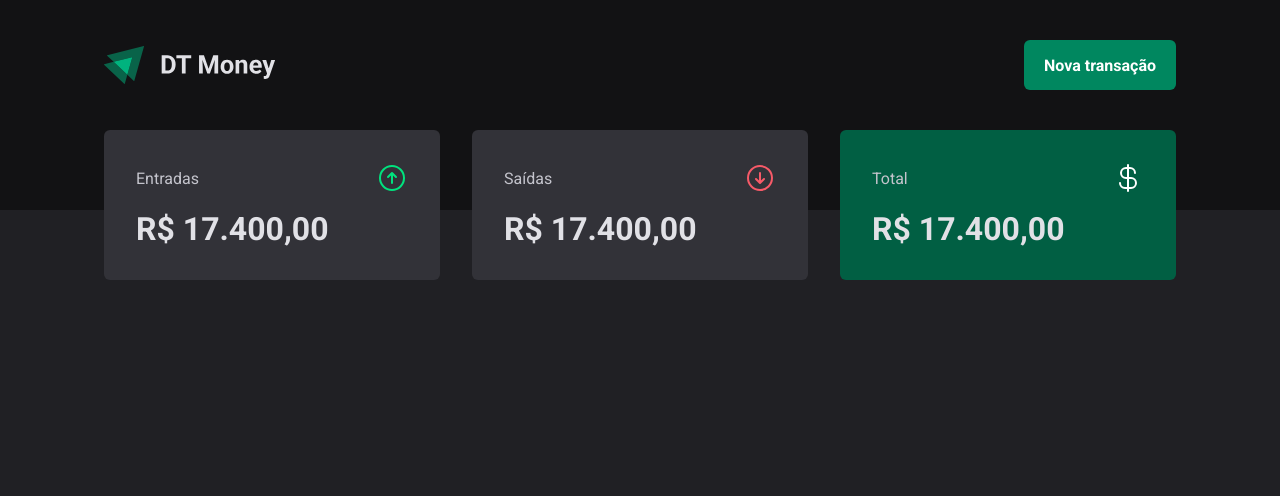
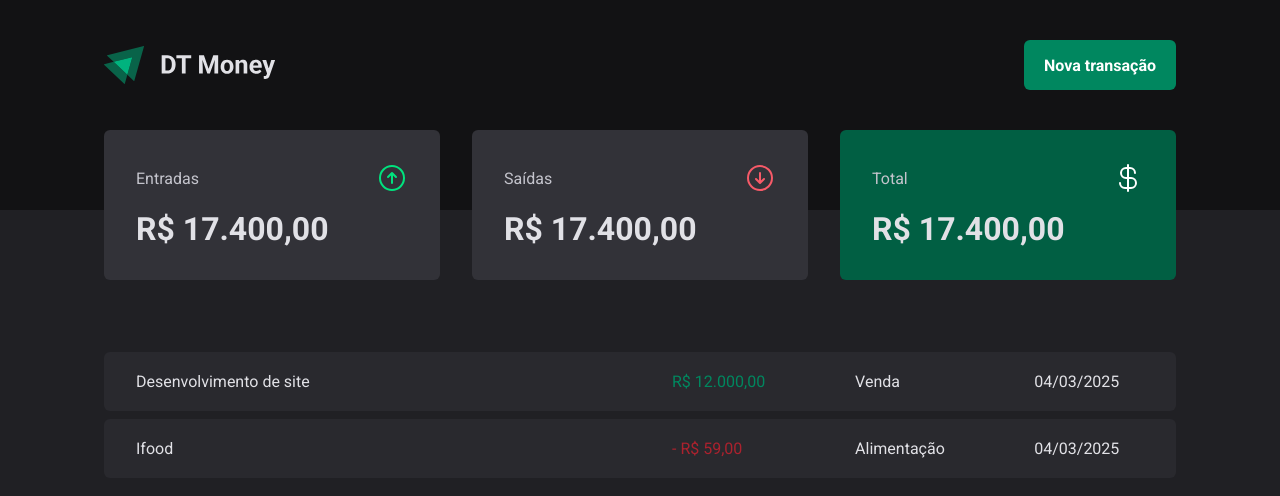
Before and after one commit to gabrielamenezes/dt-money, a React (Vite) app: page / in a window 1280 px wide. Shown: the top 496 px of the page. Built offline with nearby package versions, Linux system fonts and the light colour scheme.

Commit message:
feat: implement Transactions page with styled components and transaction table

```diff
--- a/src/pages/Transactions/index.tsx
+++ b/src/pages/Transactions/index.tsx
@@ -1,11 +1,39 @@
 import { Header } from "../../components/Header";
 import { Summary } from "../../components/Summary";
+import {
+  PriceHighlight,
+  TransactionsContainer,
+  TransactionsTable,
+} from "./style";
 
 export function Transactions() {
   return (
-    <>
+    <div>
       <Header />
       <Summary />
-    </>
+
+      <TransactionsContainer>
+        <TransactionsTable>
+          <tbody>
+            <tr>
+              <td width="50%">Desenvolvimento de site</td>
+              <td>
+                <PriceHighlight variant="income">R$ 12.000,00</PriceHighlight>
+              </td>
+              <td>Venda</td>
+              <td>04/03/2025</td>
+            </tr>
+            <tr>
+              <td width="50%">Ifood</td>
+              <td>
+                <PriceHighlight variant="outcome">- R$ 59,00</PriceHighlight>
+              </td>
+              <td>Alimentação</td>
+              <td>04/03/2025</td>
+            </tr>
+          </tbody>
+        </TransactionsTable>
+      </TransactionsContainer>
+    </div>
   );
 }
--- a/src/pages/Transactions/style.ts
+++ b/src/pages/Transactions/style.ts
@@ -0,0 +1,39 @@
+import styled from "styled-components";
+
+export const TransactionsContainer = styled.main`
+  margin: 4rem auto 0;
+  width: 100%;
+  padding: 0 1.5rem;
+  max-width: 1120px;
+`;
+
+export const TransactionsTable = styled.table`
+  width: 100%;
+  border-collapse: separate;
+  border-spacing: 0 0.5rem;
+  /* margin-top: 1.5rem; */
+
+  td {
+    padding: 1.25rem 2rem;
+    background: ${(props) => props.theme["gray-700"]};
+
+    &:first-child {
+      border-top-left-radius: 6px;
+      border-bottom-left-radius: 6px;
+    }
+
+    &:last-child {
+      border-top-right-radius: 6px;
+      border-bottom-right-radius: 6px;
+    }
+  }
+`;
+interface PriceHighlightProps {
+  variant: "income" | "outcome";
+}
+export const PriceHighlight = styled.span<PriceHighlightProps>`
+  color: ${(props) =>
+    props.variant === "income"
+      ? props.theme["green-500"]
+      : props.theme["red-500"]};
+`;
```
